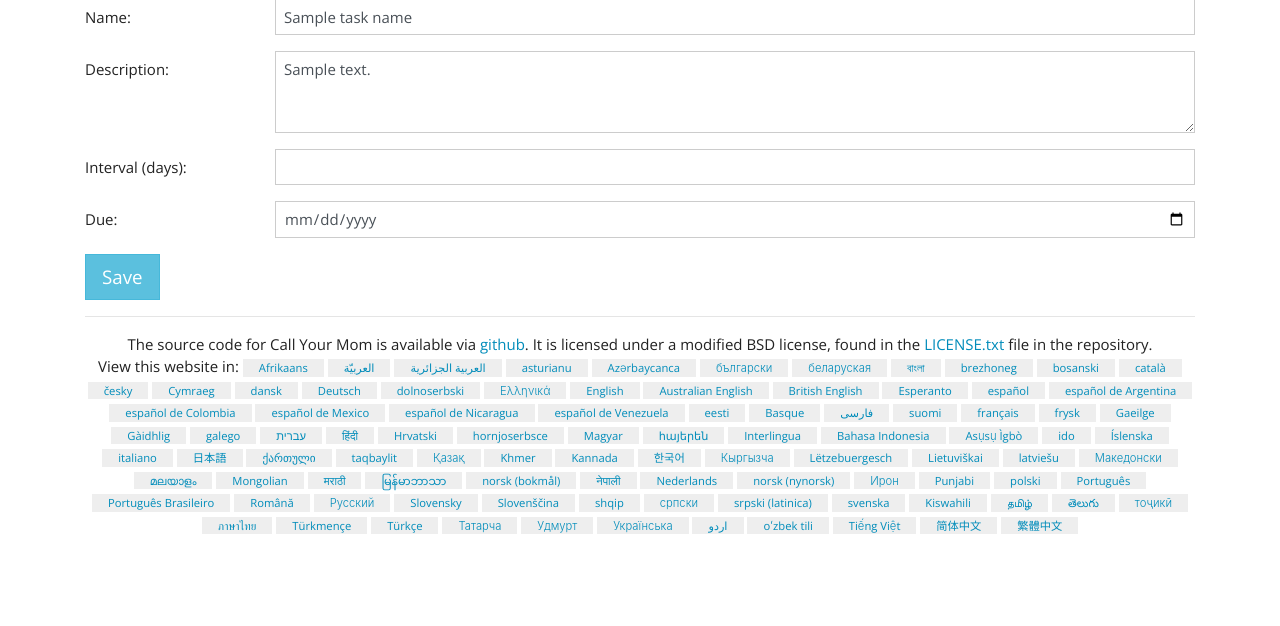
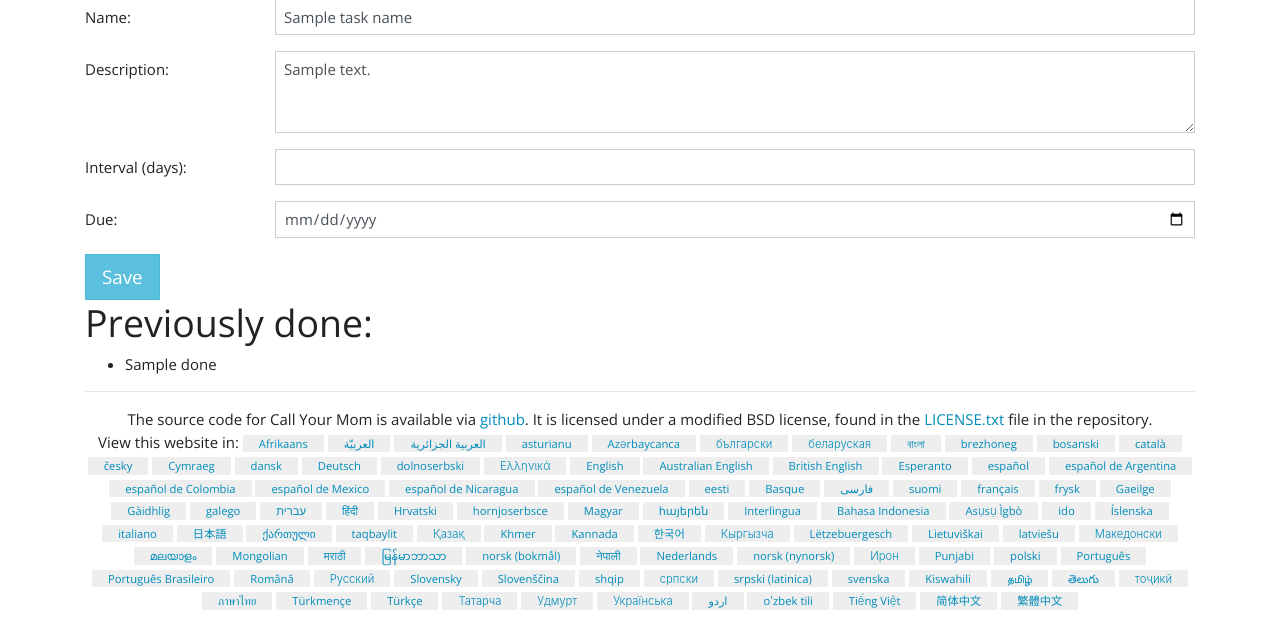
Before and after one commit to remram44/call_your_mom, a Django app: template call_your_mom/templates/call_your_mom/change_task.html in a window 1280 px wide. Shown: the part 215-841 px from the top of the page. Before the commit the page ends 749 px from the top, so only its background shows below. Run offline with Django 3.2, Linux system fonts and the light colour scheme; the template is opened without the code that fills it: most values are stand-ins (such as "Sample title", 1, 10 or a date in 2020); some libraries are stand-ins or nearby versions.

Commit message:
Show previous task completion times

```diff
--- a/call_your_mom/templates/call_your_mom/change_task.html
+++ b/call_your_mom/templates/call_your_mom/change_task.html
@@ -43,4 +43,15 @@
     {% endif %}
   </form>
 
+  {% if not new and task_done_previously %}
+  <h1>Previously done:</h1>
+  <ul>
+  {% for task_done in task_done_previously %}
+  <li>{{ task_done.done }}</li>
+  {% empty %}
+  <li><em>Task was never completed yet</em></li>
+  {% endfor %}
+  </ul>
+  {% endif %}
+
 {% endblock %}
```
Also changed, not shown: call_your_mom/views.py (+8 -0 lines).
